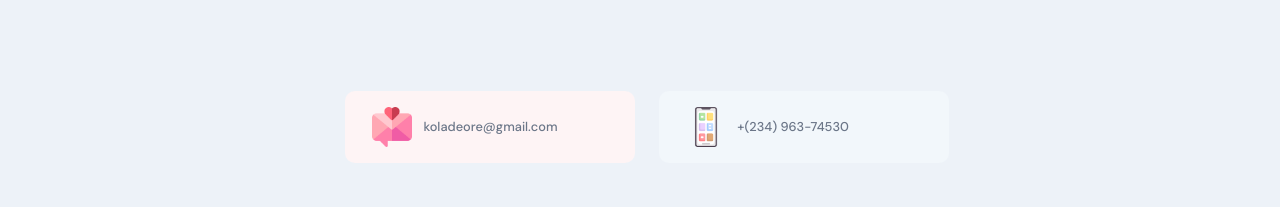
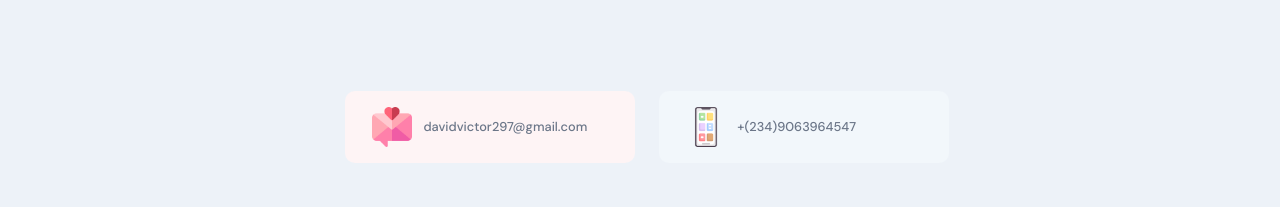
Before and after one commit to victor297/Vee, a React (Create React App) app: page / in a window 1280 px wide. Shown: the part 3311-3518 px from the top of the page. Built offline with nearby package versions, Linux system fonts and the light colour scheme; no server answers.

Commit message:
Update Footer.jsx

```diff
--- a/src/container/Footer/Footer.jsx
+++ b/src/container/Footer/Footer.jsx
@@ -42,11 +42,11 @@ const Footer = () => {
       <div className="app__footer-cards">
         <div className="app__footer-card ">
           <img src={images.email} alt="email" />
-          <a href="mailto:koladeore@gmail.com" className="p-text">koladeore@gmail.com</a>
+          <a href="mailto:davidvictor297@gmail.com" className="p-text">davidvictor297@gmail.com</a>
         </div>
         <div className="app__footer-card">
           <img src={images.mobile} alt="phone" />
-          <a href="tel:+(234) 963-74530" className="p-text">+(234) 963-74530</a>
+          <a href="tel:+(234)9063964547" className="p-text">+(234)9063964547</a>
         </div>
       </div>
       {!isFormSubmitted ? (
```
